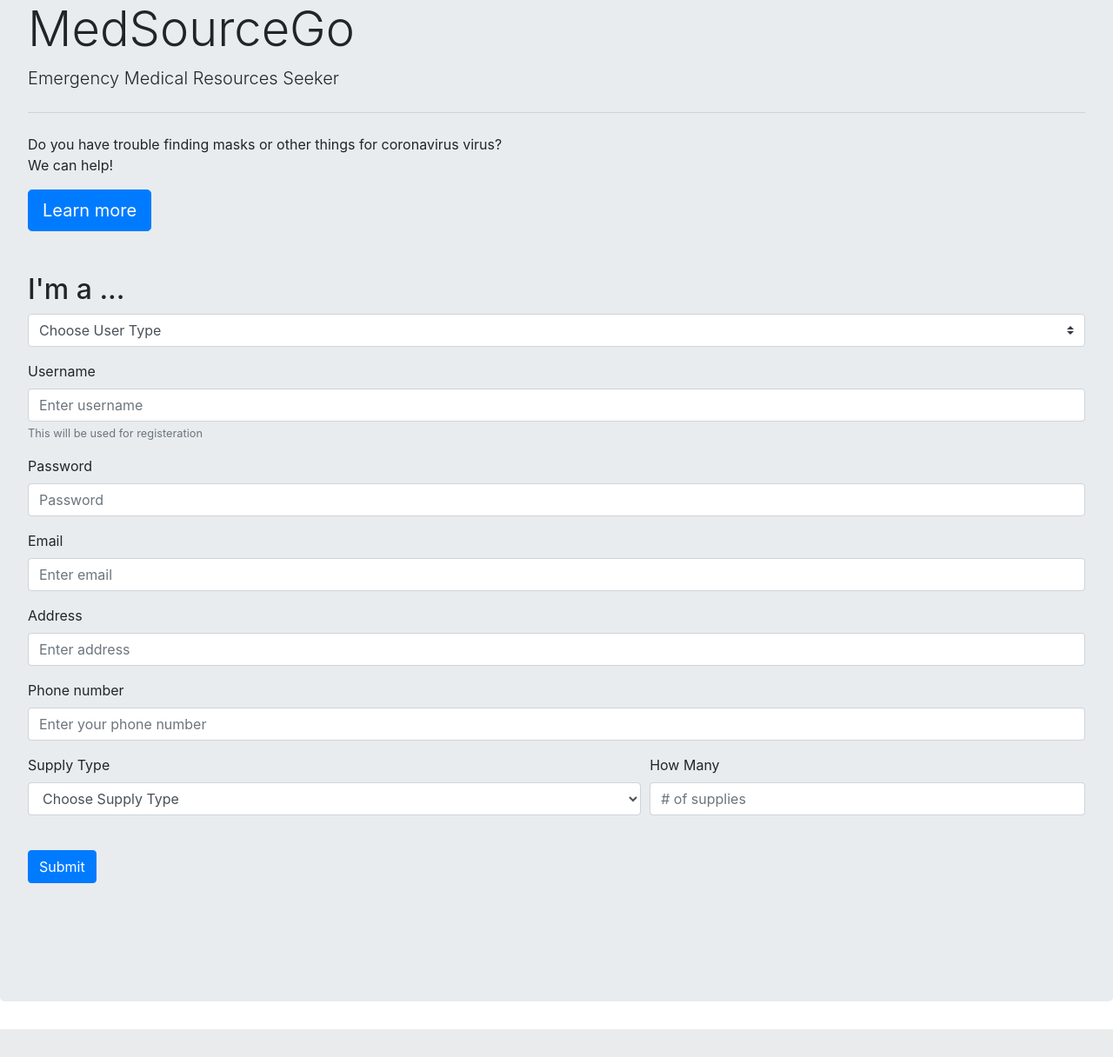
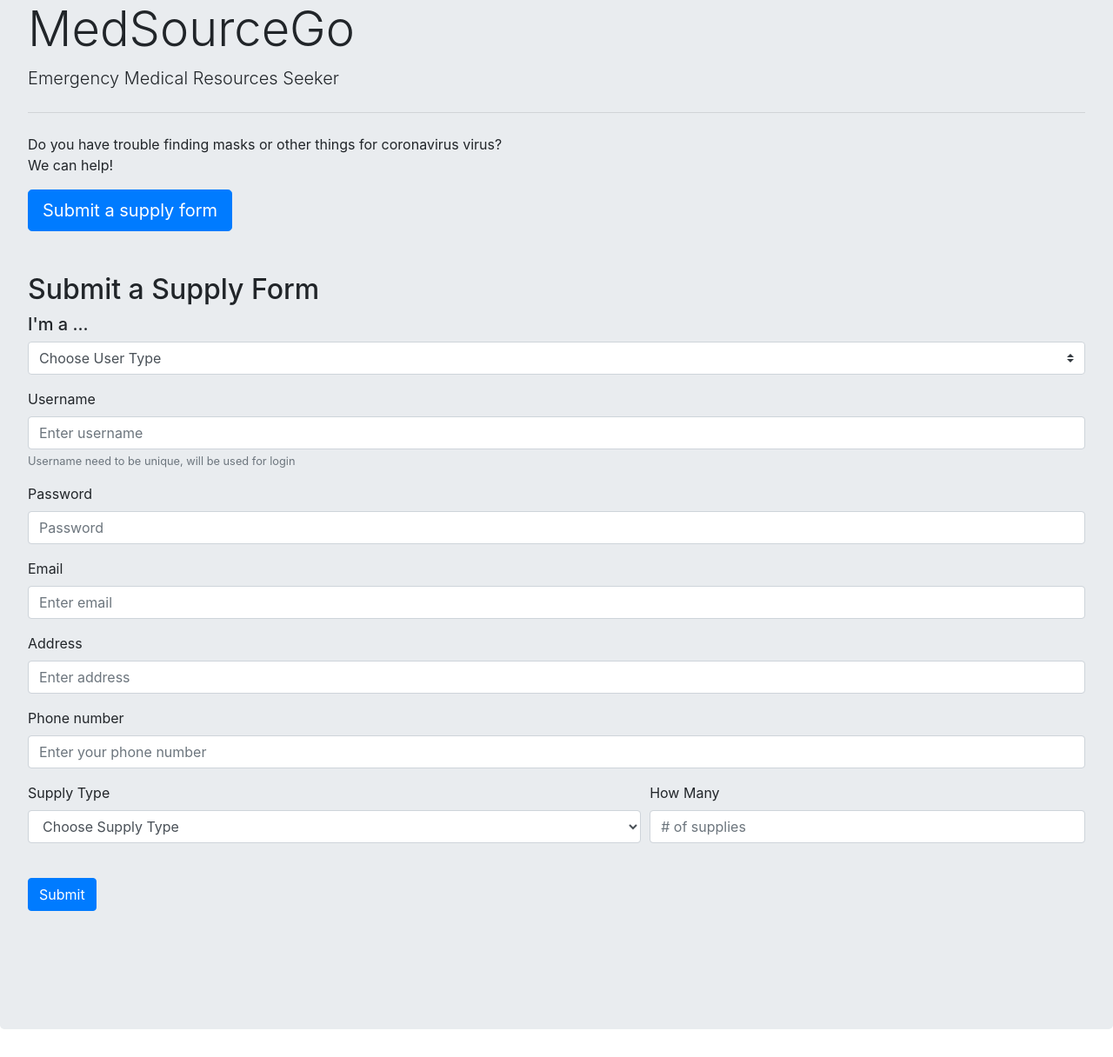
Before and after one commit to qingyuanpeng/MedSourceGo, a Django app: page / in a window 1280 px wide. Shown: the part 120-1336 px from the top of the page at 87% size. Before the commit the page ends 1304 px from the top, so only its background shows below. Run offline with Django 3.2, Linux system fonts and the light colour scheme; some libraries are stand-ins or nearby versions.

Commit message:
fixed username unique problem

```diff
--- a/core/static/index.css
+++ b/core/static/index.css
@@ -0,0 +1,13 @@
+.map-container {
+  overflow: hidden;
+  padding-bottom: 56.25%;
+  position: relative;
+  height: 0;
+}
+.map-container iframe {
+  left: 0;
+  top: 0;
+  height: 100%;
+  width: 100%;
+  position: absolute;
+}
--- a/core/templates/index.html
+++ b/core/templates/index.html
@@ -50,8 +50,7 @@
                 <br>
                 We can help!
             </p>
-            <a class="btn btn-primary btn-lg" href="#" role="button">Learn more</a>
-
+            <a class="btn btn-primary btn-lg" href="#application" role="button">Submit a supply form</a>
             <!-- Test -->
             {% if loggedin %}
             <div class="mt-5">
@@ -65,12 +64,15 @@
                 </ul>
             </div>
             {% endif %}
+
+
             <!-- Donot/Seeker App -->
-            <form name="registration" class="mx-auto m-5" method="post">
+            <form id="application" name="application" class="mx-auto m-5" method="post">
                 {% csrf_token %}
                 {% if not loggedin %}
                 <div class="form-group">
-                    <h2>I'm a ...</h2>
+                    <h2>Submit a Supply Form</h2>
+                    <h5>I'm a ...</h5>
                     <select class="custom-select mr-sm-2" id="userType" name="userType">
                         <option selected>Choose User Type</option>
                         <option value="donor">Donor</option>
@@ -79,8 +81,13 @@
                 </div>
                 <div class="form-group">
                     <label>Username</label>
+                    {% if unique %}
                     <input name="username" class="form-control" placeholder="Enter username">
-                    <small id="usernameHelp" class="form-text text-muted">This will be used for registeration</small>
+                    <small id="usernameHelp" class="form-text text-muted">Username need to be unique, will be used for login</small>
+                    {% else %}
+                    <input name="username" class="form-control is-invalid" placeholder="Enter username">
+                    <small id="username" class="text-danger">Username is already taken.</small>
+                    {% endif %}
                 </div>
                 <div class="form-group">
                     <label>Password</label>
@@ -150,6 +157,7 @@
         <script src="https://stackpath.bootstrapcdn.com/bootstrap/4.4.1/js/bootstrap.min.js"
             integrity="sha384-wfSDF2E50Y2D1uUdj0O3uMBJnjuUD4Ih7YwaYd1iqfktj0Uod8GCExl3Og8ifwB6"
             crossorigin="anonymous"></script>
+        <script src="https://maps.googleapis.com/maps/api/js?key=AIzaSyCyUsJyxmM7bTs_ybwkYUbuUOs69tPytU8"></script>
     </body>
 
 </html>
--- a/core/views.py
+++ b/core/views.py
@@ -9,6 +9,8 @@ def index(request):
     # create user
     if request.method == "POST":
         if str(request.user) == "AnonymousUser":
+            if User.objects.filter(username=request.POST['username']).exists():
+                return render(request, 'index.html', {"user": request.user, "loggedin": False, "unique": False})
             user = User.objects.create_user(
                 username=request.POST['username'], email=request.POST['email'], password=request.POST['password'])
             # create additional info in profile
@@ -18,17 +20,17 @@ def index(request):
             user.profile.addr = request.POST['address']
             user.profile.tel = request.POST['tel']
             login(request, user)
-            return render(request, 'index.html', {"user": request.user, "loggedin": False})
+            return render(request, 'index.html', {"user": request.user, "loggedin": True, "unique": True})
         else:
             user = request.user
             user.profile.userType = request.POST['userType']
             user.profile.supplyType = request.POST['supplyType']
             user.profile.supplyNumber = request.POST['supplyNumber']
-            return render(request, 'index.html', {"user": request.user, "loggedin": True})
+            return render(request, 'index.html', {"user": request.user, "loggedin": True, "unique": True})
     if str(request.user) == "AnonymousUser":
-        return render(request, 'index.html', {"user": request.user, "loggedin": False})
+        return render(request, 'index.html', {"user": request.user, "loggedin": False, "unique": True})
     else:
-        return render(request, 'index.html', {"user": request.user, "loggedin": True})
+        return render(request, 'index.html', {"user": request.user, "loggedin": True, "unique": True})
 
 
 def home(request):
```
Also changed, not shown: db.sqlite3.
